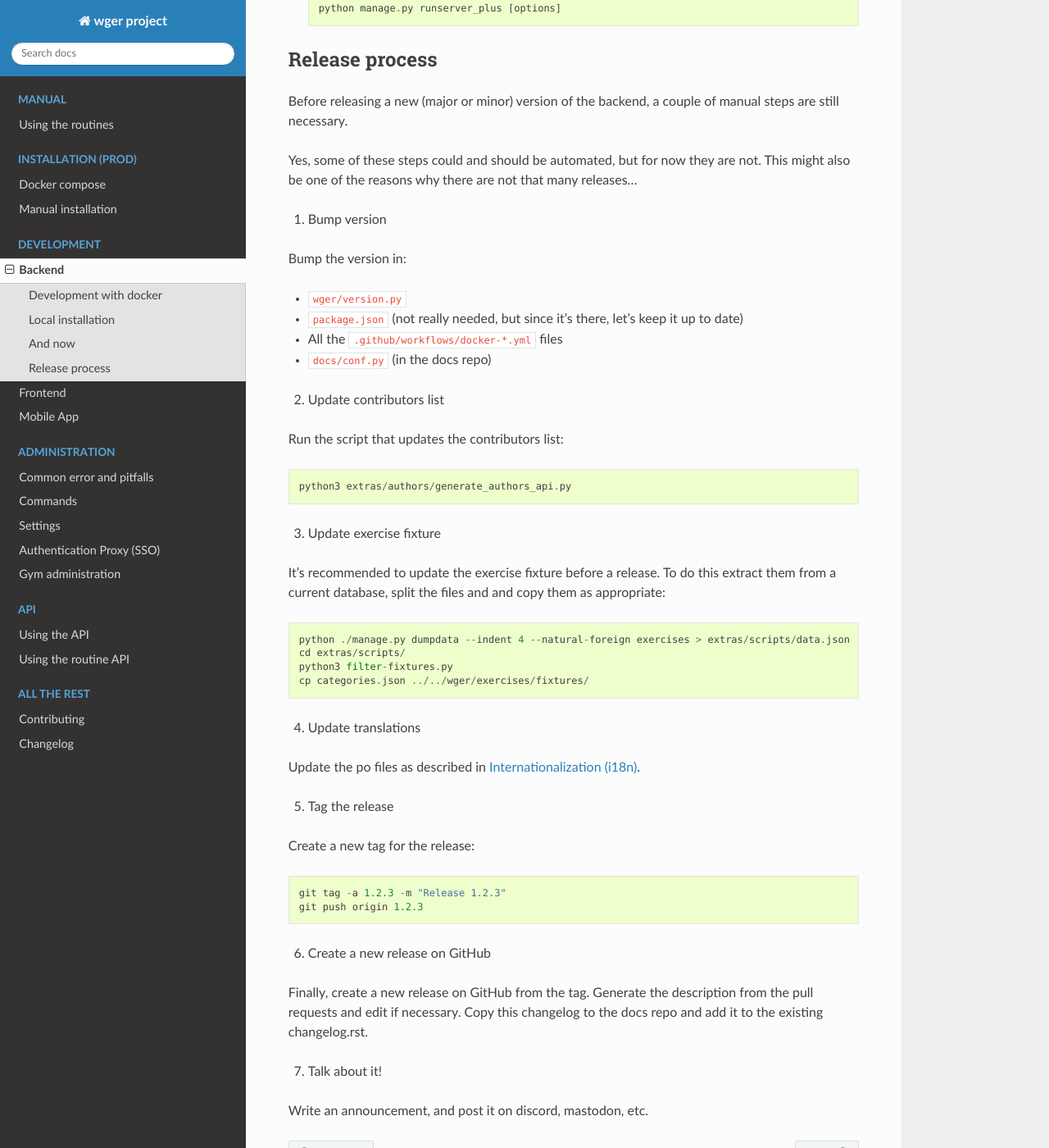
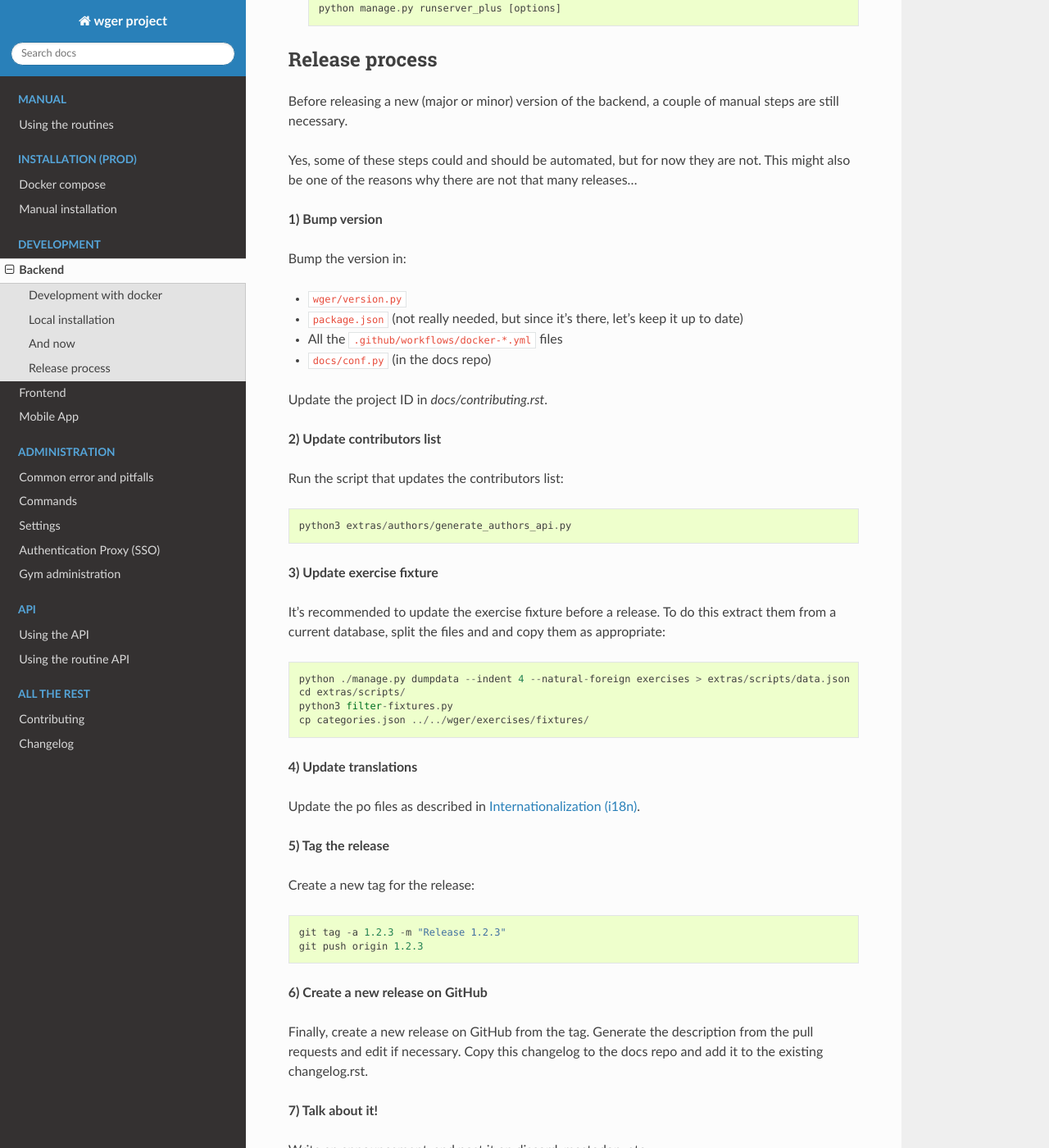
Before and after one commit to wger-project/docs, a Sphinx documentation site: the page built from docs/development/backend.rst, in a window 1280 px wide and 1400 px high, scrolled down 2128 px. Shown: the whole window at 82% size. Built offline with Sphinx 7.4.7 and the Read the Docs theme 3.1.0, drawn with Linux system fonts in a browser that asks for light colours.

Commit message:
Mention updating the project ID on releases

```diff
--- a/docs/contributing.rst
+++ b/docs/contributing.rst
@@ -23,9 +23,11 @@ Code
 Obviously, you can also contribute code. Before starting working on a new feature,
 please open an issue to discuss it with us. This is important to avoid duplicating
 work and to make sure that your contribution is in line with the project's goals.
-A good starting point could be the roadmap for the next release:
+A good starting point could be one of the issues marked with "good first issue"
+or the roadmap for the next release:
 
-    https://github.com/orgs/wger-project/projects/5
+    https://github.com/orgs/wger-project/projects/6
+
 
 This application has three main repositories, each with its own purpose (and
 quirks) and its own section describing how to set up a development environment:
--- a/docs/development/backend.rst
+++ b/docs/development/backend.rst
@@ -104,7 +104,7 @@ steps are still necessary.
 Yes, some of these steps could and should be automated, but for now they are not.
 This might also be one of the reasons why there are not that many releases...
 
-1) Bump version
+**1) Bump version**
 
 Bump the version in:
 
@@ -113,15 +113,17 @@ Bump the version in:
 * All the ``.github/workflows/docker-*.yml`` files
 * ``docs/conf.py`` (in the docs repo)
 
+Update the project ID in `docs/contributing.rst`.
 
-2) Update contributors list
+
+**2) Update contributors list**
 
 Run the script that updates the contributors list::
 
   python3 extras/authors/generate_authors_api.py
 
 
-3) Update exercise fixture
+**3) Update exercise fixture**
 
 It's recommended to update the exercise fixture before a release. To do this extract
 them from a current database, split the files and and copy them as appropriate::
@@ -131,23 +133,23 @@ them from a current database, split the files and and copy them as appropriate::
     python3 filter-fixtures.py
     cp categories.json ../../wger/exercises/fixtures/
 
-4) Update translations
+**4) Update translations**
 
 Update the po files as described in :ref:`i18n`.
 
-5) Tag the release
+**5) Tag the release**
 
 Create a new tag for the release::
 
   git tag -a 1.2.3 -m "Release 1.2.3"
   git push origin 1.2.3
 
-6) Create a new release on GitHub
+**6) Create a new release on GitHub**
 
 Finally, create a new release on GitHub from the tag. Generate the description
 from the pull requests and edit if necessary. Copy this changelog to the docs
 repo and add it to the existing changelog.rst.
 
-7) Talk about it!
+**7) Talk about it!**
 
 Write an announcement, and post it on discord, mastodon, etc.
```
